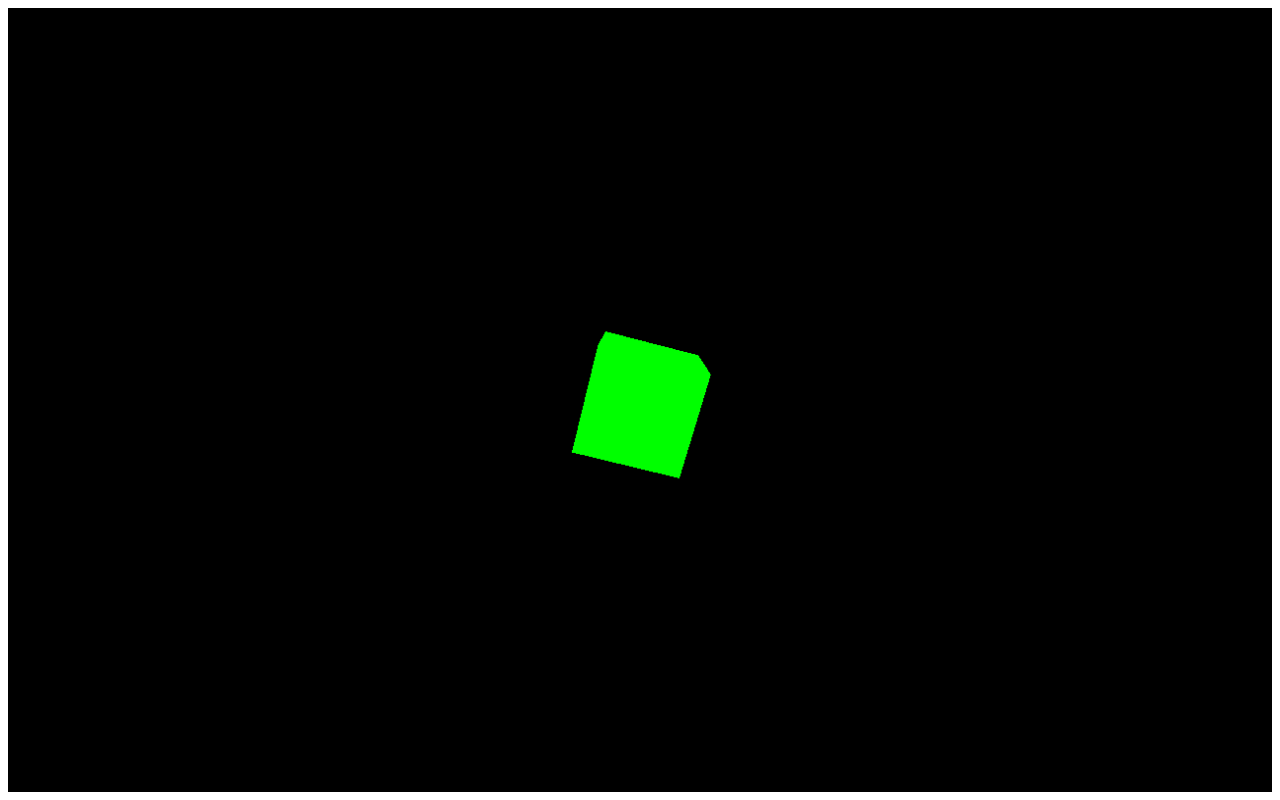
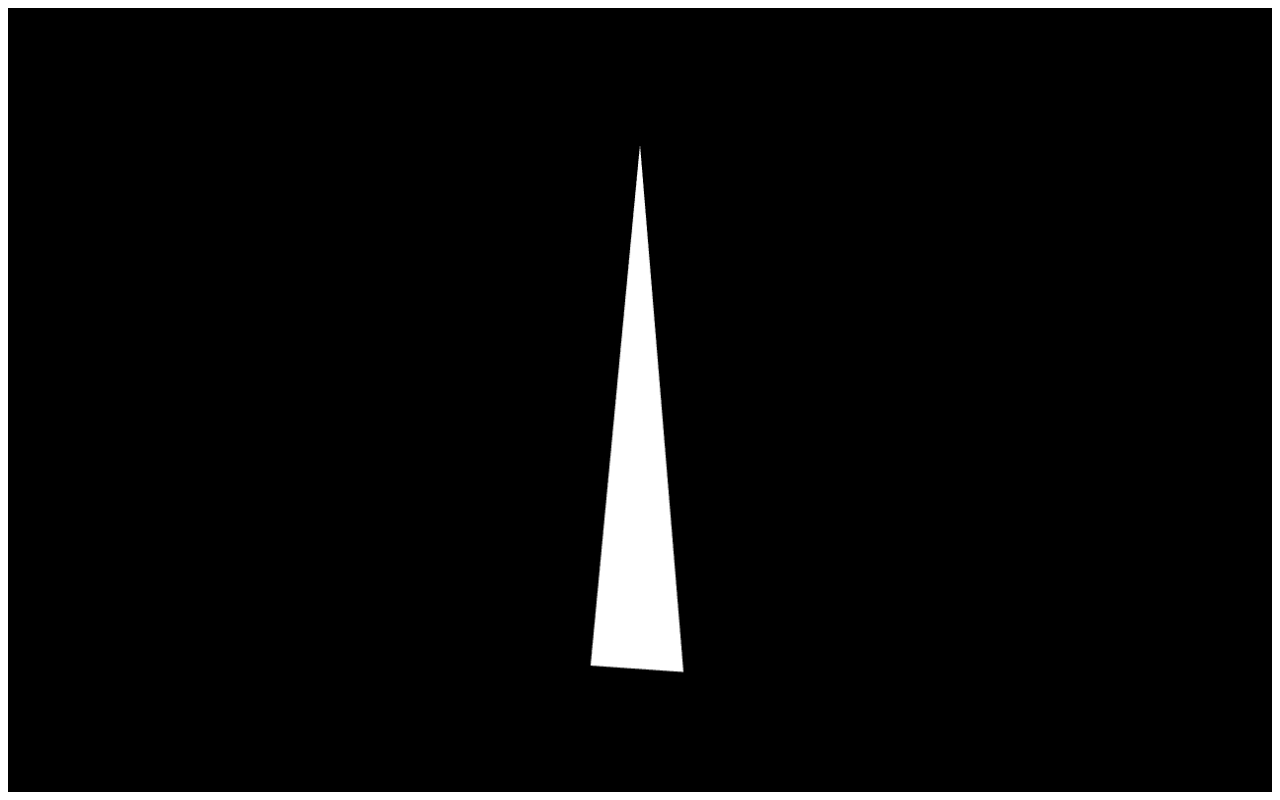
Before and after one commit to theInternauts/multiplanes, a plain HTML site: page index.html in a window 1280 px wide. Drawn offline with Linux system fonts and the light colour scheme.

Commit message:
changed cube to 3-sided pyramid

```diff
--- a/index.html
+++ b/index.html
@@ -10,22 +10,26 @@
 			var scene = new THREE.Scene();
 			var camera = new THREE.PerspectiveCamera(75, window.innerWidth/window.innerHeight, 0.1, 1000);
 
-			var renderer = new THREE.WebGLRenderer();
+			var renderer = new THREE.WebGLRenderer({ antialias: true });
 			renderer.setSize(window.innerWidth, window.innerHeight);
 			document.body.appendChild(renderer.domElement);
 
-			var geometry = new THREE.CubeGeometry(1,1,1);
-			var material = new THREE.MeshBasicMaterial({color: 0x00ff00});
+			// var geometry = new THREE.CubeGeometry(1,1,1);
+			var geometry = new THREE.CylinderGeometry( 0, 10, 100, 3 );
+			// geometry.applyMatrix( new THREE.Matrix4().makeRotationFromEuler( new THREE.Vector3( Math.PI / 2, Math.PI, 0 ) ) );
+			var material = new THREE.MeshBasicMaterial();
+
+
 			var cube = new THREE.Mesh(geometry, material);
 			scene.add(cube);
 
-			camera.position.z = 5;
+			camera.position.z = 100;
 
 			var render = function () {
 				requestAnimationFrame(render);
 
-				cube.rotation.x += 0.1;
-				cube.rotation.y += 0.1;
+				// cube.rotation.x += 0.1;
+				cube.rotation.y += 0.01;
 
 				renderer.render(scene, camera);
 			};
```
